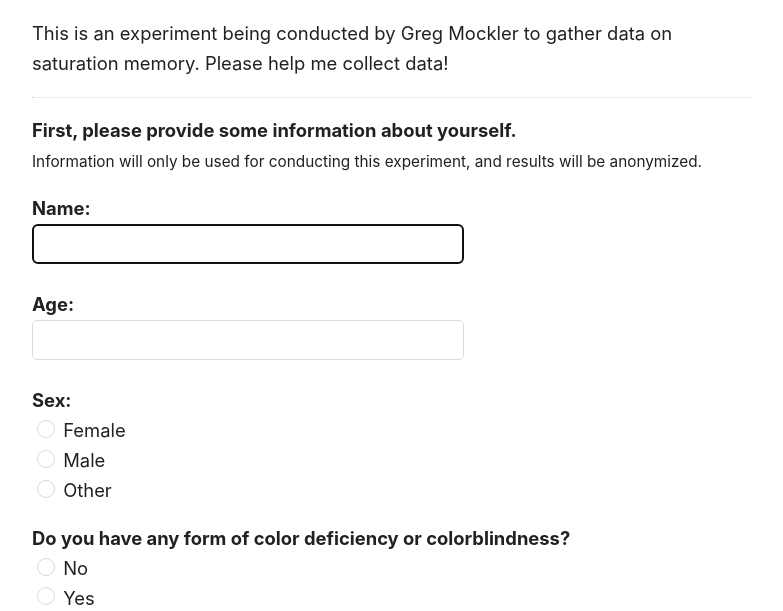
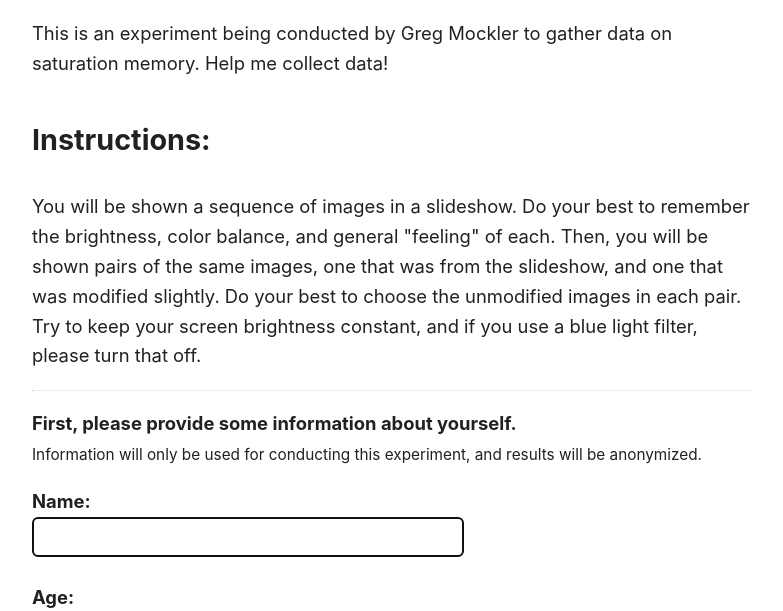
Before and after one commit to grm4871/vpi-experiment-engine, a Flask app: page /greg/ in a window 1280 px wide. Shown: the part 114-725 px from the top of the page, without its empty margins (248-1031 px from the left). Run offline with Flask 2, Linux system fonts and the light colour scheme.

Commit message:
Update index.html

```diff
--- a/website/greg/templates/greg/index.html
+++ b/website/greg/templates/greg/index.html
@@ -3,6 +3,15 @@
 {% block description %}
     <p>
     This is an experiment being conducted by Greg Mockler
-    to gather data on saturation memory. Please help me collect data!
+    to gather data on saturation memory. Help me collect data!
+    </p>
+    <h3>Instructions:</h3>
+    <p>
+        You will be shown a sequence of images in a slideshow. Do your best to remember the brightness,
+        color balance, and general "feeling" of each. Then, you will be shown pairs of the same images,
+        one that was from the slideshow, and one that was modified slightly. Do your best to choose
+        the unmodified images in each pair.
+
+        Try to keep your screen brightness constant, and if you use a blue light filter, please turn that off.
     </p>
 {% endblock %}
```
